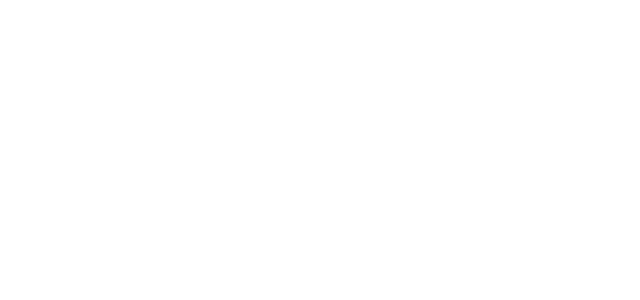
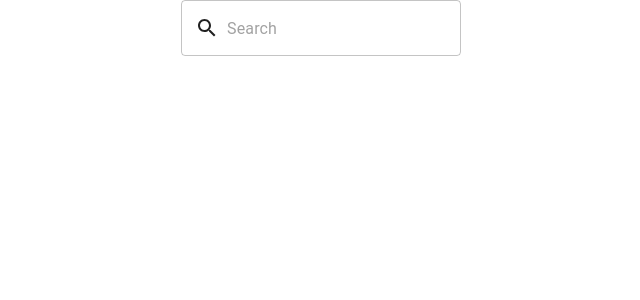
Before and after one commit to smkinx/spotify-artist-album, a React (Create React App) app: page /search in a window 1280 px wide. Shown: the top 300 px of the page, without its empty margins (319-959 px from the left). Built offline with nearby package versions, Linux system fonts and the light colour scheme.

Commit message:
add search view

```diff
--- a/package.json
+++ b/package.json
@@ -4,6 +4,7 @@
   "private": true,
   "dependencies": {
     "@material-ui/core": "^4.7.1",
+    "@material-ui/icons": "^4.5.1",
     "axios": "^0.19.0",
     "react": "^16.12.0",
     "react-dom": "^16.12.0",
--- a/src/App.js
+++ b/src/App.js
@@ -2,7 +2,9 @@
 import logo from './logo.svg';
 import './App.css';
 import { BrowserRouter, Route, Switch } from 'react-router-dom';
+import { connect } from 'react-redux';
 import Login from './components/Login/login';
+import Search from './components/Search/search';
 import PrivateRoute from './components/privateRoute'
 
 function App() {
@@ -11,10 +13,17 @@
       <BrowserRouter >
           <Switch>
             <Route path="/login" component = {Login} />
+            <Route path="/search" component = {Search} />
           </Switch>
       </BrowserRouter>
     </div>
   );
 }
 
-export default App;
+function mapStateToProps(state) {
+  return {
+    auth: state.auth
+  };
+}
+
+export default connect(mapStateToProps, {}) (App);
--- /dev/null
+++ b/src/components/Search/search.js
@@ -0,0 +1,29 @@
+import React from 'react';
+import TextField from '@material-ui/core/TextField';
+import InputAdornment from '@material-ui/core/InputAdornment';
+import SearchIcon from '@material-ui/icons/Search';
+
+class Search extends React.Component {
+
+  render() {
+    return (
+      <div>
+
+        <TextField id="outlined-basic"
+          placeholder="Search"
+          variant="outlined"
+          InputProps={{
+            startAdornment: (
+              <InputAdornment position="start">
+                <SearchIcon />
+              </InputAdornment>
+            )
+          }}
+          />
+      </div>
+    )
+  }
+}
+
+
+export default Search;
--- a/src/components/privateRoute.js
+++ b/src/components/privateRoute.js
@@ -1,25 +1,11 @@
 import React from 'react';
 import { Route, Redirect } from 'react-router-dom';
-import CircularProgress from '@material-ui/core/CircularProgress';
-import Grid from '@material-ui/core/Grid';
 
 const PrivateRoute = ({ component: Component, ...rest }) => {
-  if(rest.auth !== "init") {
     return(
       <Route {...rest} render={(routerProps)=> (
         rest.auth !=="0" ? <Component {...routerProps}/> : <Redirect to="/login" />
       )} />
     )
-  } else {
-    return(
-
-        <Grid container justify="center" alignItems="center" style={{height: 'calc(100vh - 64px)'}}>
-          <Grid item >
-            <CircularProgress/>
-          </Grid>
-        </Grid>
-
-    )
-  }
 }
 export default PrivateRoute;
```
Also changed, not shown: src/components/routes.js (+22 -0 lines), src/reducers/auth.js (added), 1 other file (tests, documents, lock files or other folders).
